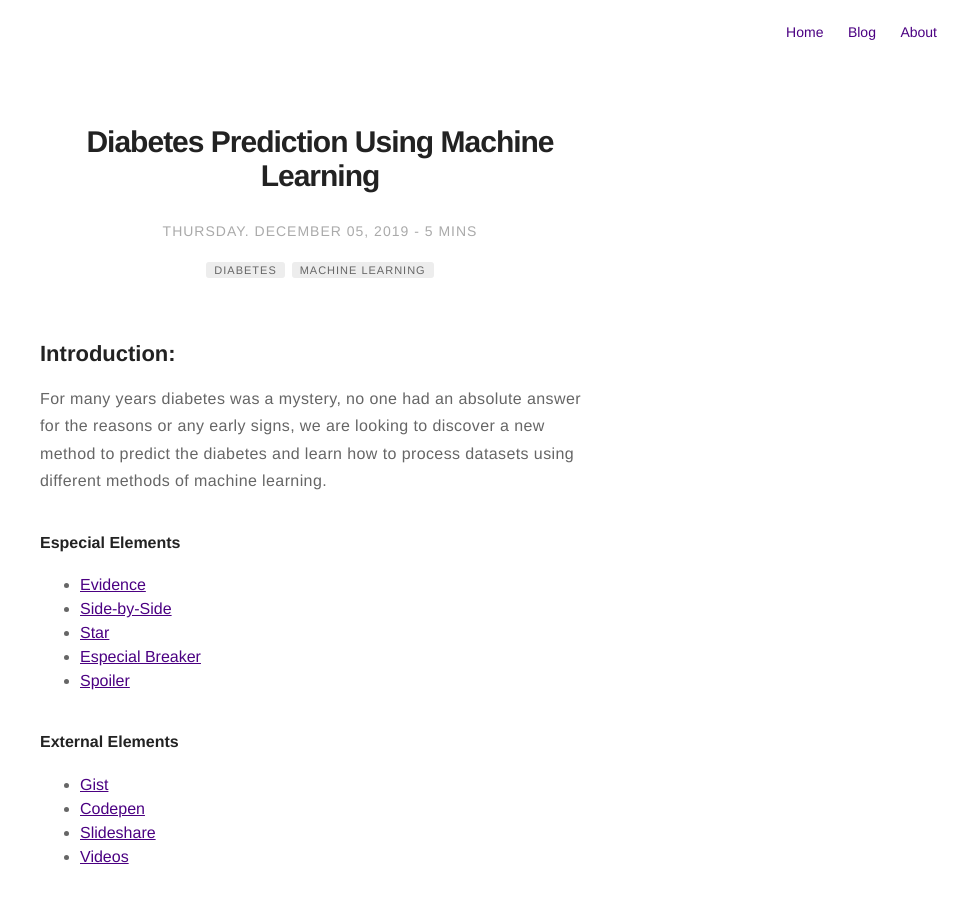
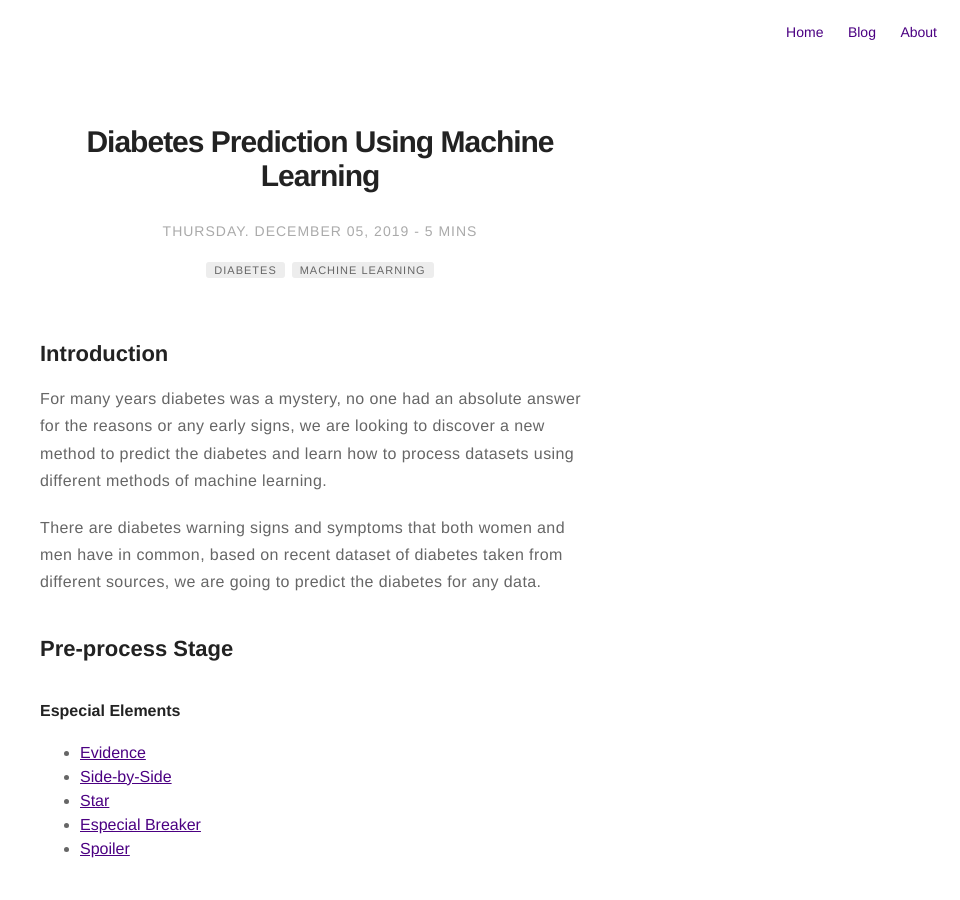
Before and after one commit to Abdolla25/My-Site, a Jekyll site: the page built from _posts/2019-12-05-diabetes-prediction.markdown, in a window 1280 px wide and 900 px high. Shown: the whole window, without its empty margins (320-1280 px from the left). Built offline with Jekyll 4.4.1, drawn with Linux system fonts in a browser that asks for light colours.

Commit message:
Update 2019-12-05-diabetes-prediction.markdown

```diff
--- a/_posts/2019-12-05-diabetes-prediction.markdown
+++ b/_posts/2019-12-05-diabetes-prediction.markdown
@@ -12,9 +12,15 @@ author: abdullaz
 description: Diabetes is a metabolic disorder that occurs when your blood sugar is too high it also called "hyperglycemia".
 ---
 
-## Introduction:
+## Introduction
 
 For many years diabetes was a mystery, no one had an absolute answer for the reasons or any early signs, we are looking to discover a new method to predict the diabetes and learn how to process datasets using different methods of machine learning.
+
+There are diabetes warning signs and symptoms that both women and men have in common, based on recent dataset of diabetes taken from different sources, we are going to predict the diabetes for any data.
+
+## Pre-process Stage
+
+
 
 #### Especial Elements
 - [Evidence](#evidence)
```
